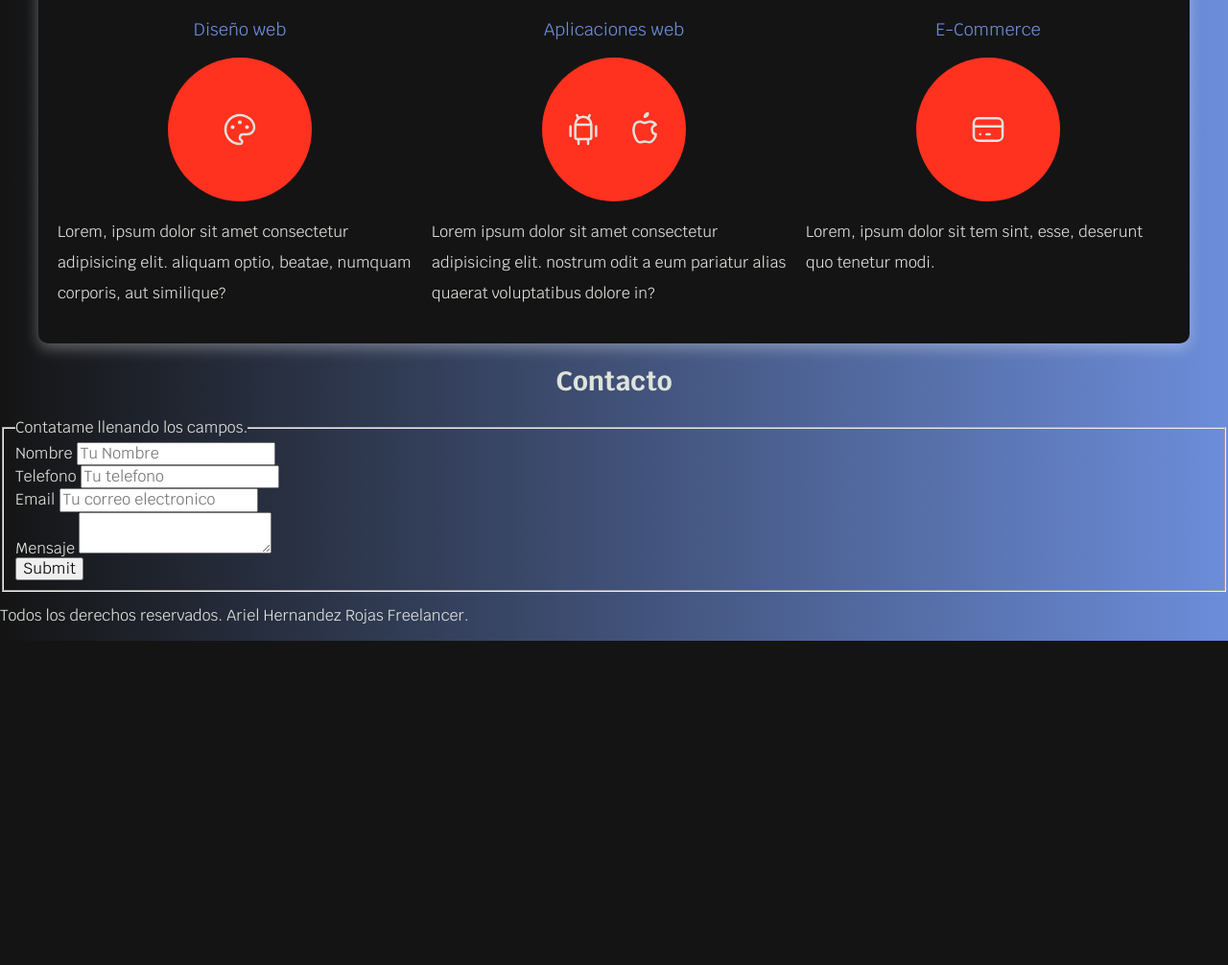
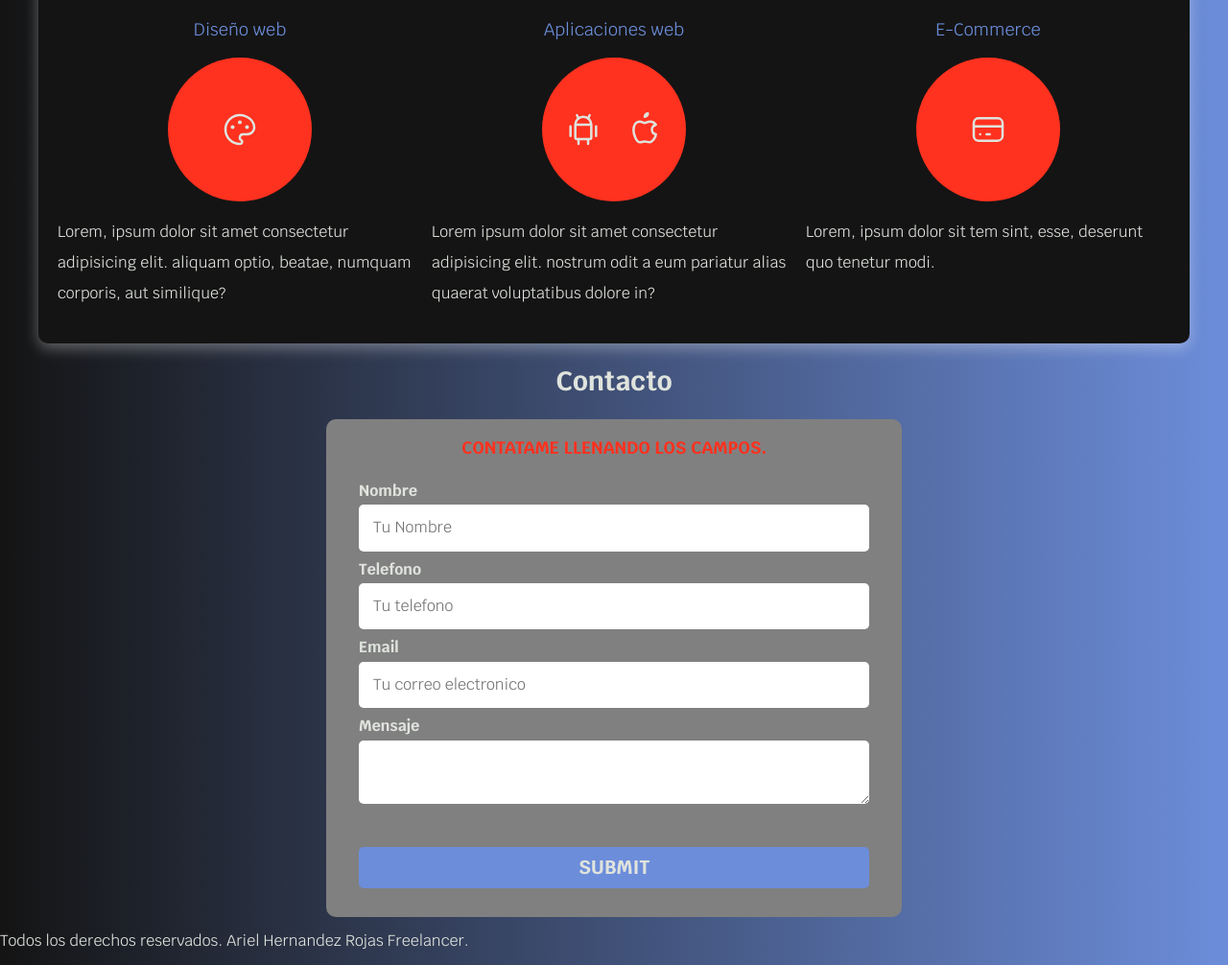
Before and after one commit to TenebrisMessor/FREELANCER, a plain HTML site: page html/index.html in a window 1280 px wide. Shown: the part 703-1709 px from the top of the page at 96% size. Before the commit the page ends 1371 px from the top, so only its background shows below. Drawn offline with Linux system fonts and the light colour scheme.

Commit message:
Style to form

```diff
--- a/css/styles.css
+++ b/css/styles.css
@@ -47,9 +47,10 @@ h1,h2,h3{
     text-decoration: none;
     text-transform: uppercase;
     font-weight: bold;
-    border-radius: 5rem;
-    width: 40%;
+    border-radius: .5rem;
+    width: 90%;
     text-align: center;
+    border: none;
 }
 @media(min-width: 768px) {
     .boton{
@@ -153,3 +154,47 @@ h1,h2,h3{
     justify-content: space-evenly;
     align-items: center;
 }
+.formulario {
+    background-color: gray;
+    width: min(60rem, 100%); /*utiliza el valor mas pequeño*/
+    margin: 0 auto;
+    padding: 2rem;
+    border-radius: 1rem;
+
+}
+.formulario fieldset{
+    border: none;
+}
+.formulario legend{
+    text-align: center;
+    font-size: 1.8rem;
+    text-transform: uppercase;
+    font-weight: 700;
+    margin-bottom: 2rem;
+    color: var(--primario);
+}
+.contenedor-campos{
+
+}
+.campo{
+    margin-bottom: 1rem;
+}
+.campo label{
+    color: var(--letra);
+    font-weight: bold;
+    margin-bottom: .5rem;
+    display: block;
+}
+.input-text {
+    width: 100%;
+    border: none;
+    padding: 1.5rem;
+    border-radius: .5rem;
+
+}
+.Boton:hover{
+    cursor: pointer;
+}
+.enviar .Boton{
+    width: 100%;
+}
--- a/html/index.html
+++ b/html/index.html
@@ -99,38 +99,41 @@
 <!--Formulario de contacto-->
 <section>
     <h2>Contacto</h2>
-    <form action="#">
+    <form action="#" class="formulario">
         <fieldset>
             <legend>Contatame llenando los campos.</legend>
 
-            <div>
+            <div class="contenedor-campos">
+                <div class="campo">
                     <label for="#">Nombre</label>
-                <input type="text" placeholder="Tu Nombre">
+                    <input class="input-text" type="text" placeholder="Tu Nombre">
                 </div>
 
-            <div>
+                <div class="campo">
                     <label for="#">Telefono</label>
-                <input type="tel" placeholder="Tu telefono">
+                    <input class="input-text" type="tel" placeholder="Tu telefono">
                 </div>
 
-            <div>
+                <div class="campo">
                     <label for="#">Email</label>
-                <input type="email" placeholder="Tu correo electronico">
+                    <input class="input-text" type="email" placeholder="Tu correo electronico">
                 </div>
 
-            <div>
+                <div class="campo">
                     <label for="#">Mensaje</label>
-                <textarea ></textarea>
+                    <textarea class="input-text" ></textarea>
+                </div>
             </div>
 
-            <div>
-            <input type="submit">
+                <div class="enviar">
+                <input type="submit" class="Boton">
                 </div>
 
         </fieldset>
     </form>
 
 </section>
+</main>
 <!--Pie de pagina-->
 <footer>
     <p>Todos los derechos reservados. Ariel Hernandez Rojas Freelancer.</p>
```
Lines whose indentation alone changed are shown as unchanged.
